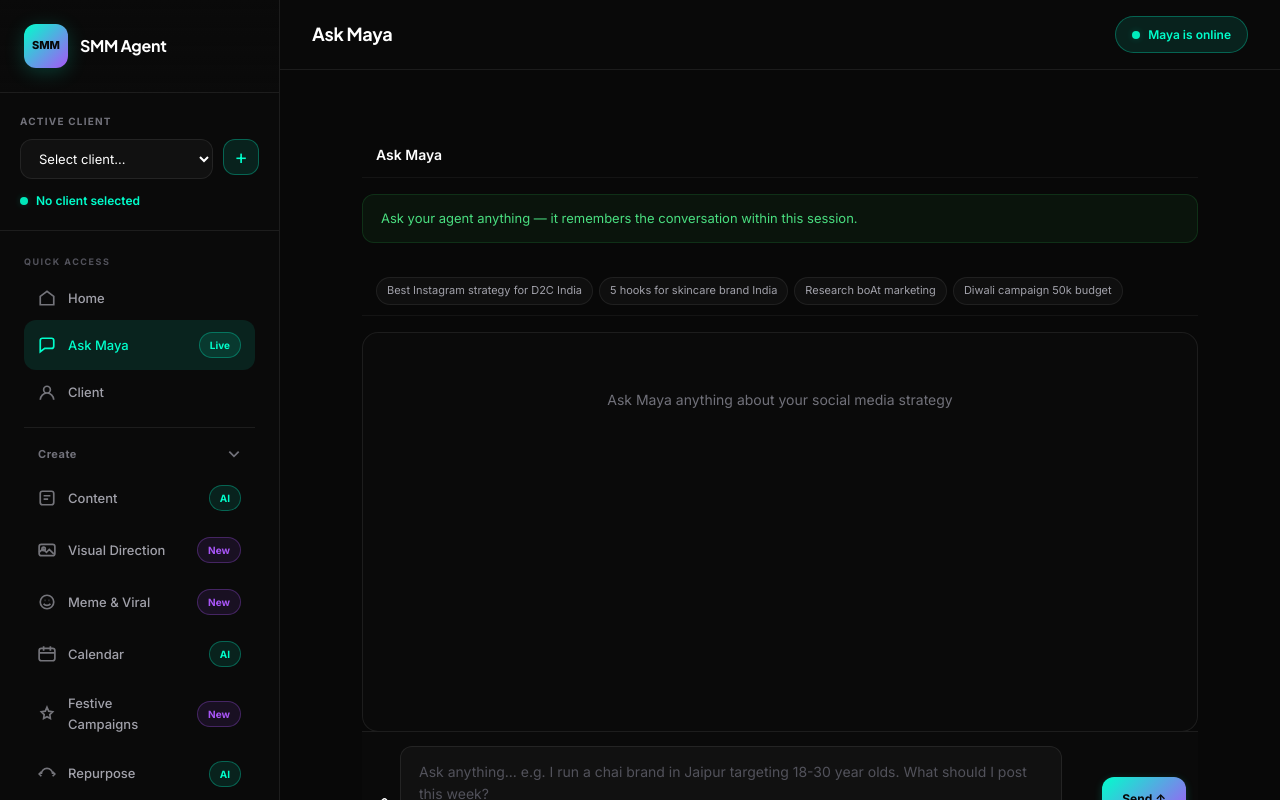
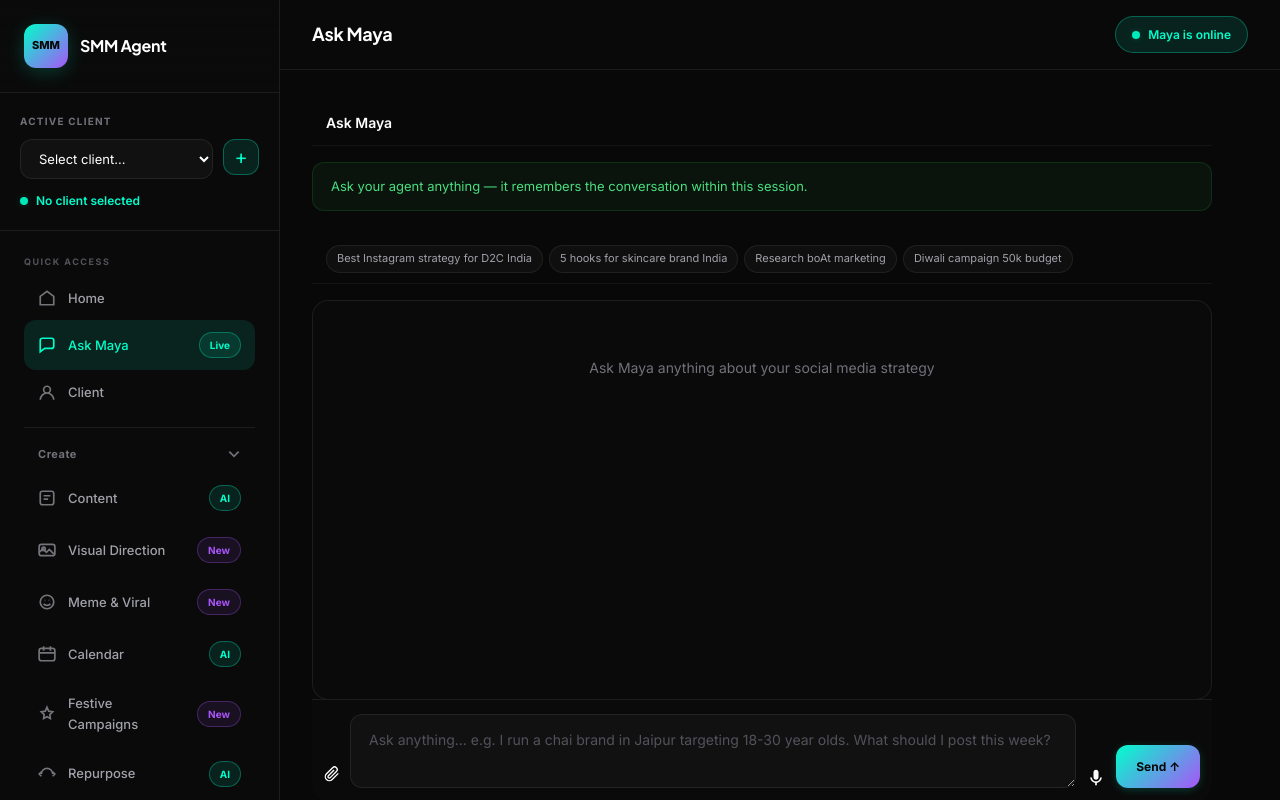
Before and after one commit to Gautam130/smm-agentAI, a Next.js app: page /ask in a window 1280 px wide. Built offline with nearby package versions, Linux system fonts and the light colour scheme.

Commit message:
fix: remove content-area wrapper from Ask and Content pages

```diff
--- a/app/ask/page.tsx
+++ b/app/ask/page.tsx
@@ -36,7 +36,7 @@ export default function AskMayaPage() {
   };
 
   return (
-    <div className="content-area" style={{ maxWidth: '900px', margin: '0 auto' }}>
+    <div style={{ maxWidth: '900px' }}>
       <div className="panel-header">
         <div style={{ fontWeight: 600, fontSize: '14px' }}>Ask Maya</div>
       </div>
--- a/app/content/page.tsx
+++ b/app/content/page.tsx
@@ -114,7 +114,7 @@ export default function ContentPage() {
   };
 
   return (
-    <div className="content-area" style={{ maxWidth: '900px', margin: '0 auto' }}>
+    <div style={{ maxWidth: '900px' }}>
       <div className="stabs">
         {tabs.map((tab) => (
           <button
```
